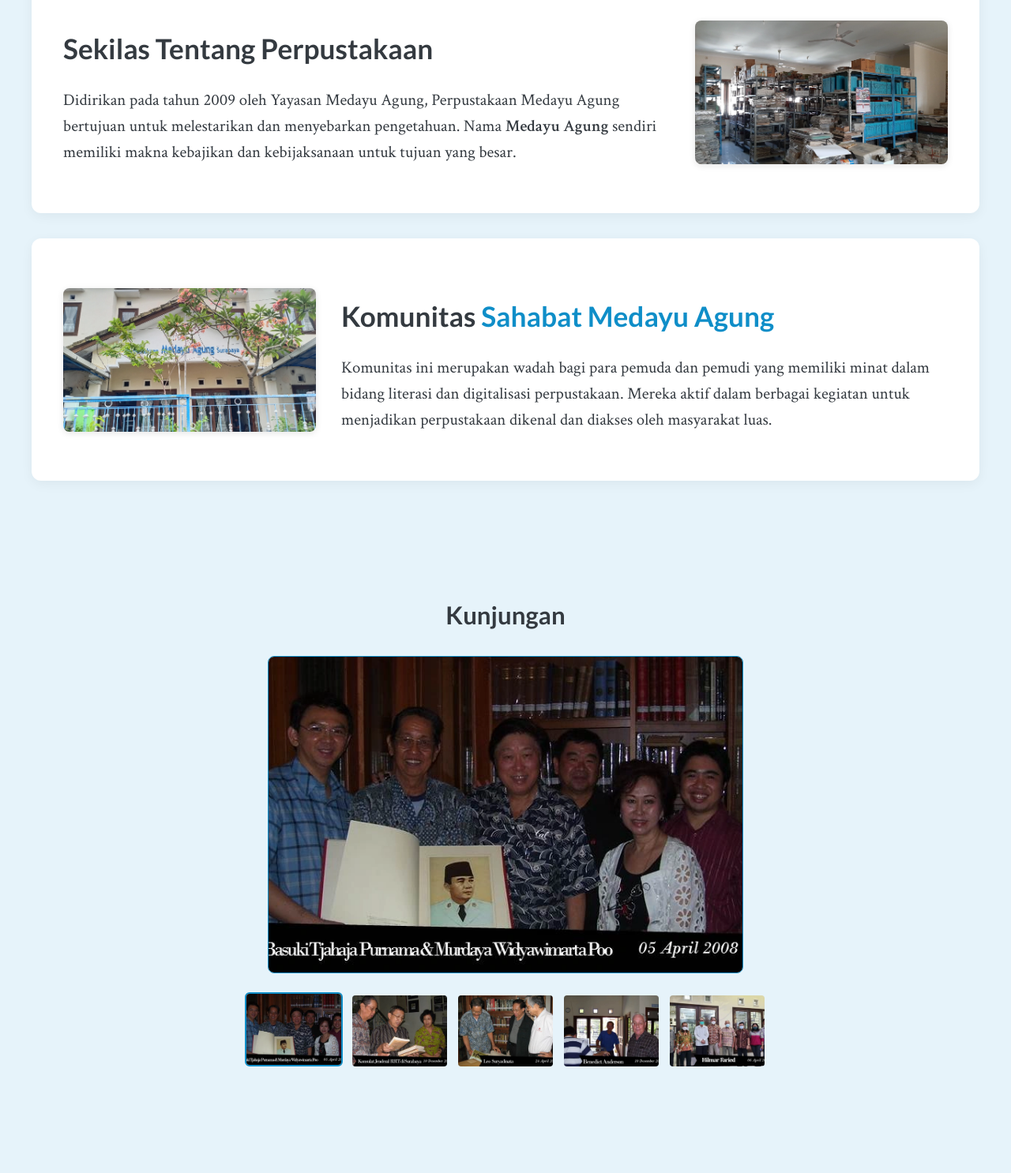
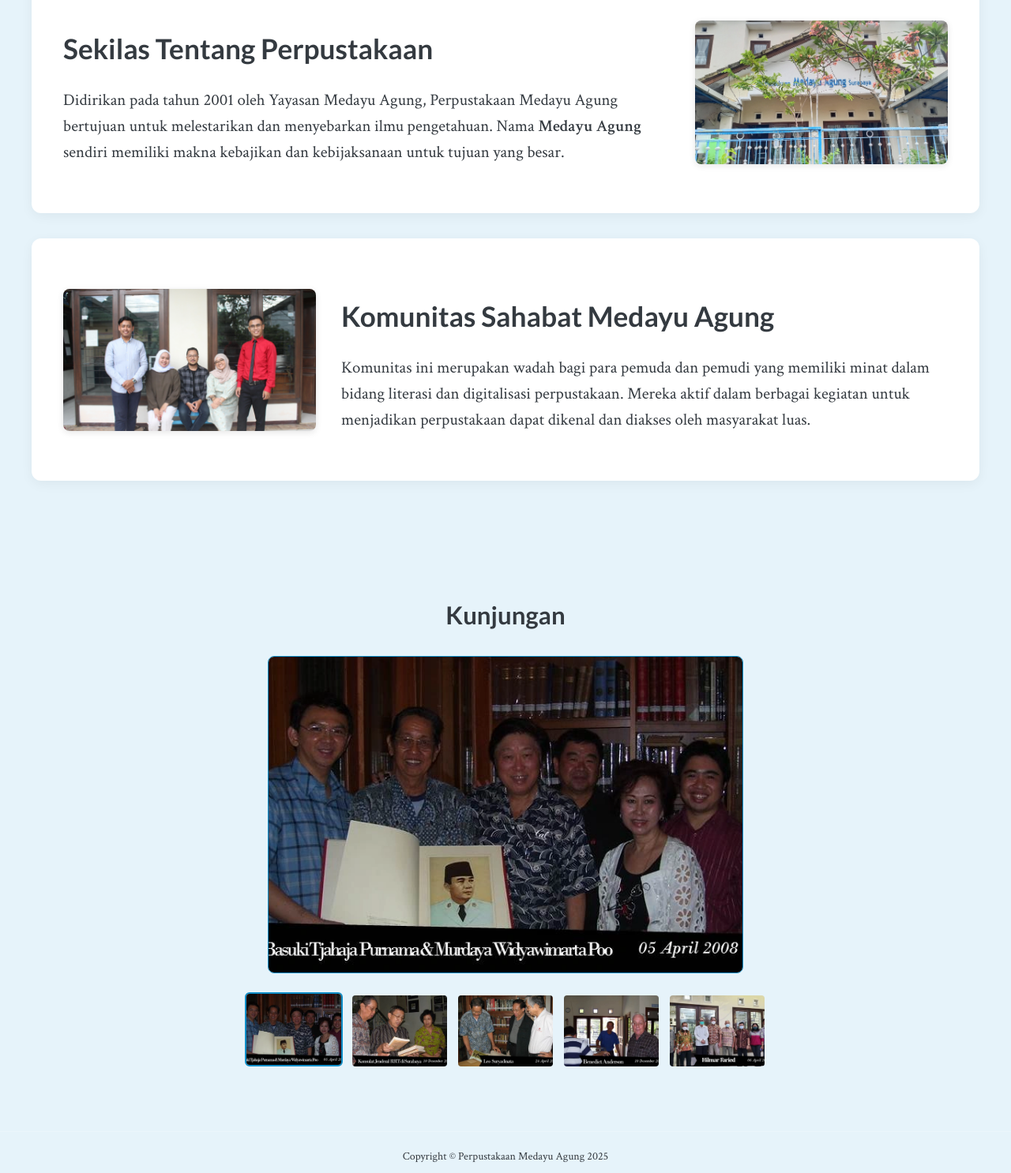
Before and after one commit to tamisamrp/medayuagung, a plain HTML site: page index.html in a window 1280 px wide. Shown: the part 991-2477 px from the top of the page at 79% size. Before the commit the page ends 2384 px from the top, so only its background shows below. Drawn offline with nearby package versions, Linux system fonts and the light colour scheme.

Commit message:
fix index

```diff
--- a/index.html
+++ b/index.html
@@ -36,7 +36,7 @@
             padding: 0 1.5rem;
         }
 
-        /* Hero */
+        /* hero */
         .hero-section {
             background: linear-gradient(rgba(0, 0, 0, 0.6), rgba(0, 0, 0, 0.6)),
                         url('images/3.webp');
@@ -78,7 +78,7 @@
             justify-content: center;
         }
 
-        /* Tombol */
+        /* tombol */
         .cta-section {
             padding: 3rem 0;
             text-align: center;
@@ -121,7 +121,7 @@
             margin-right: 0.5rem;
         }
 
-        /* Blok Informasi */
+        /* blok informasi */
         .info-section {
             padding: 3rem 0;
         }
@@ -229,7 +229,7 @@
             transform: translateY(-2px);
         }
 
-        /* Responsive */
+        /* responsive */
         @media (max-width: 992px) {
             .info-box, .info-box.reversed {
                 flex-direction: column;
@@ -283,6 +283,14 @@
                 height: 60px;
             }
         }
+        .copyright {
+            width: 100%;
+            text-align: center;
+            padding: 20px 0 10px;
+            font-size: 14px;
+            border-top: 1px solid rgba(255, 255, 255, 0.2);
+            margin-top: 40px;
+        }
     </style>
 </head>
 
@@ -318,23 +326,23 @@
                     <div class="text-content">
                         <h2>Sekilas Tentang Perpustakaan</h2>
                         <p>
-                            Didirikan pada tahun 2009 oleh Yayasan Medayu Agung, Perpustakaan Medayu Agung bertujuan untuk melestarikan dan menyebarkan pengetahuan. Nama <b>Medayu Agung</b> sendiri memiliki makna kebajikan dan kebijaksanaan untuk tujuan yang besar.
+                            Didirikan pada tahun 2001 oleh Yayasan Medayu Agung, Perpustakaan Medayu Agung bertujuan untuk melestarikan dan menyebarkan ilmu pengetahuan. Nama <b>Medayu Agung</b> sendiri memiliki makna kebajikan dan kebijaksanaan untuk tujuan yang besar.
                         </p>
                     </div>
                     <div class="image-content">
-                        <img src="images/2.webp" alt="Gambar Gedung Depan Perpustakaan Medayu Agung di Surabaya">
+                        <img src="images/1.webp" alt="Gambar Gedung Depan Perpustakaan Medayu Agung di Surabaya">
                     </div>
                 </div>
 
                 <div class="info-box reversed">
                     <div class="text-content">
-                        <h2>Komunitas <span>Sahabat Medayu Agung</span></h2>
+                        <h2>Komunitas Sahabat Medayu Agung</h2>
                         <p>
-                            Komunitas ini merupakan wadah bagi para pemuda dan pemudi yang memiliki minat dalam bidang literasi dan digitalisasi perpustakaan. Mereka aktif dalam berbagai kegiatan untuk menjadikan perpustakaan dikenal dan diakses oleh masyarakat luas.
+                            Komunitas ini merupakan wadah bagi para pemuda dan pemudi yang memiliki minat dalam bidang literasi dan digitalisasi perpustakaan. Mereka aktif dalam berbagai kegiatan untuk menjadikan perpustakaan dapat dikenal dan diakses oleh masyarakat luas.
                         </p>
                     </div>
                     <div class="image-content">
-                        <img src="images/1.webp" alt="Foto kegiatan Komunitas Sahabat Medayu Agung di dalam perpustakaan">
+                        <img src="images/sahabat_medayu.webp" alt="Foto Anggota Komunitas Sahabat Medayu Agung">
                     </div>
                 </div>
             </div>
@@ -368,9 +376,11 @@
             </div>
         </section>
     </main>
-
     <footer>
-        </footer>
+        <div class="copyright">
+            Copyright © Perpustakaan Medayu Agung 2025
+        </div>
+    </footer>
     <script>
         document.addEventListener('DOMContentLoaded', () => {
             const mainImage = document.getElementById('mainImage');
```
Also changed, not shown: images/sahabat_medayu.webp (added).
